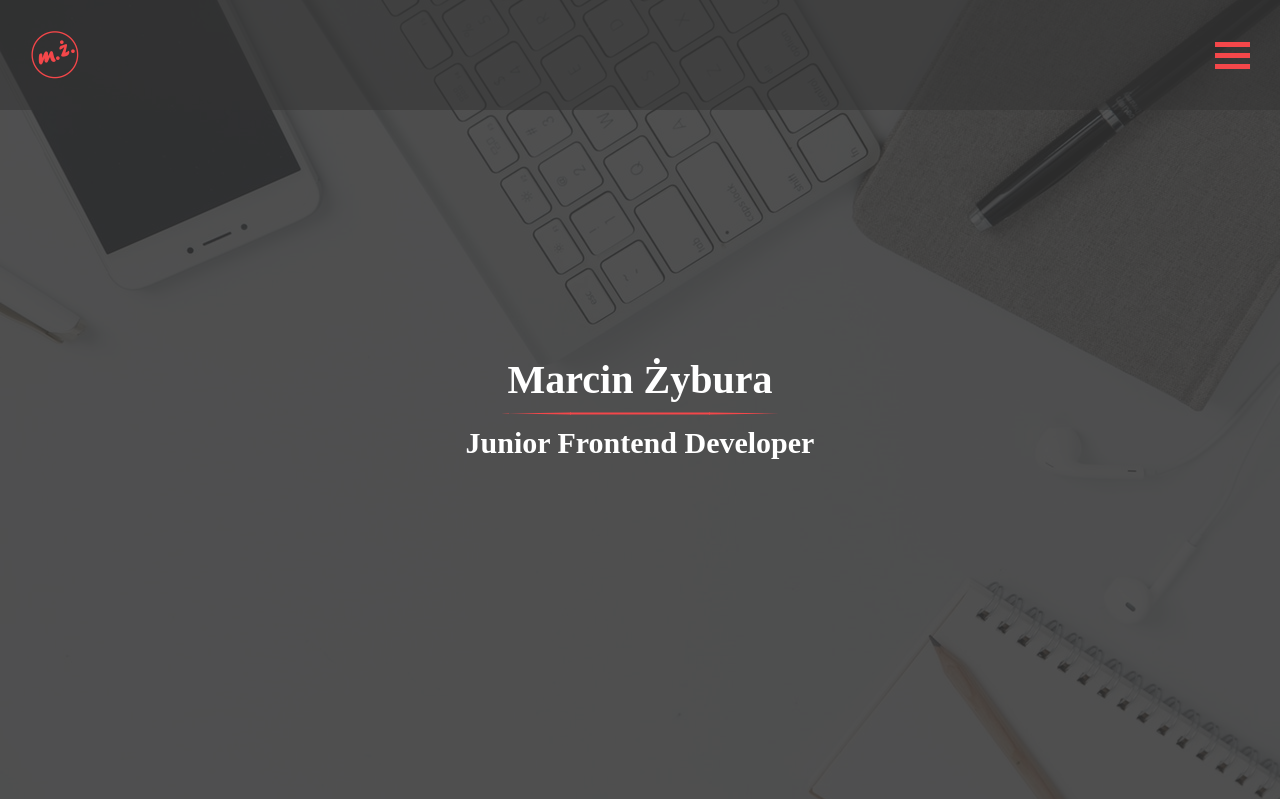
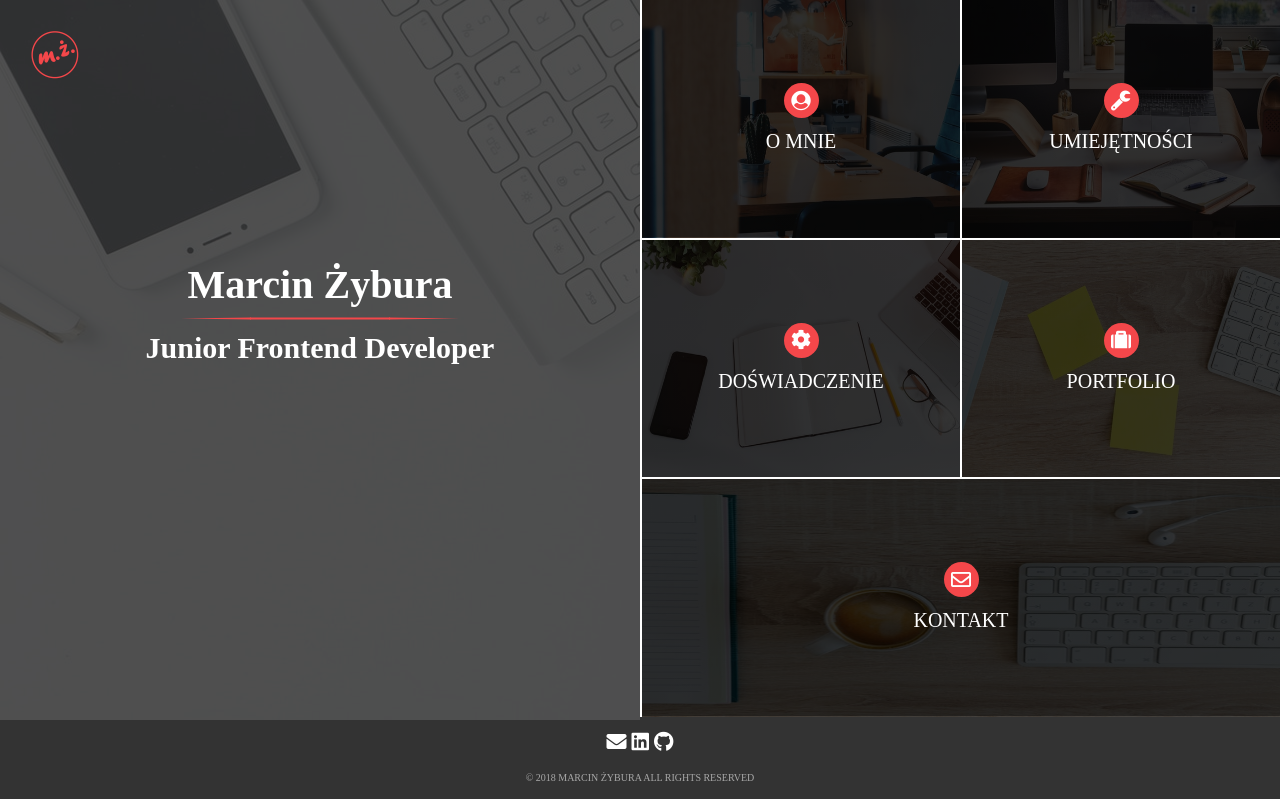
Before and after one commit to marcin-zybura/portfolio-page, a website: page index.html in a window 1280 px wide. Shown: the top 799 px of the page. Drawn offline with Linux system fonts and the light colour scheme.

Commit message:
responsive main

```diff
--- a/style/scss/_media-queries.scss
+++ b/style/scss/_media-queries.scss
@@ -39,3 +39,74 @@
         border: 0;
     }
 }
+
+@media (min-width: 850px) {
+    .main-content {
+        display: flex;
+        width: 100%;
+    }
+
+    .header-content {
+        width: 50%;
+    }
+
+    .mobile-site-nav {
+        width: 50%;
+    }
+
+    .hamburger-menu {
+        display: none;
+    }
+
+    .header {
+        background-color: transparent;
+    }
+
+    .site-content {
+        padding: 0;
+    }
+
+    .header-content {
+        height: auto;
+    }
+
+    .nav-row {
+        height: 33%;
+    }
+
+    .site-nav__element {
+        height: 100%;
+    }
+
+    .header-background-image {
+        height: calc(100% - #{$footer-height});
+        width: 50%;
+    }
+
+    .link__contact {
+        border-bottom: 0;
+        border-right: 0;
+        transform: translateX(0);
+        width: 100%;
+    }
+
+    .nav-row {
+        .link__contact {
+            border-right: 0;
+        }
+
+        &:first-child {
+            border-top: 0;
+        }
+    }
+
+    .site-nav__link {
+        &:nth-child(even) {
+            border-right: 0;
+        }
+
+        &:nth-child(odd) {
+            border-left: 2px solid #FFF;
+        }
+    }
+}
--- a/style/scss/_variables.scss
+++ b/style/scss/_variables.scss
@@ -1 +1,2 @@
 $header-height: 110px;
+$footer-height: 80px;
```
Also changed, not shown: style/css/style.css.
